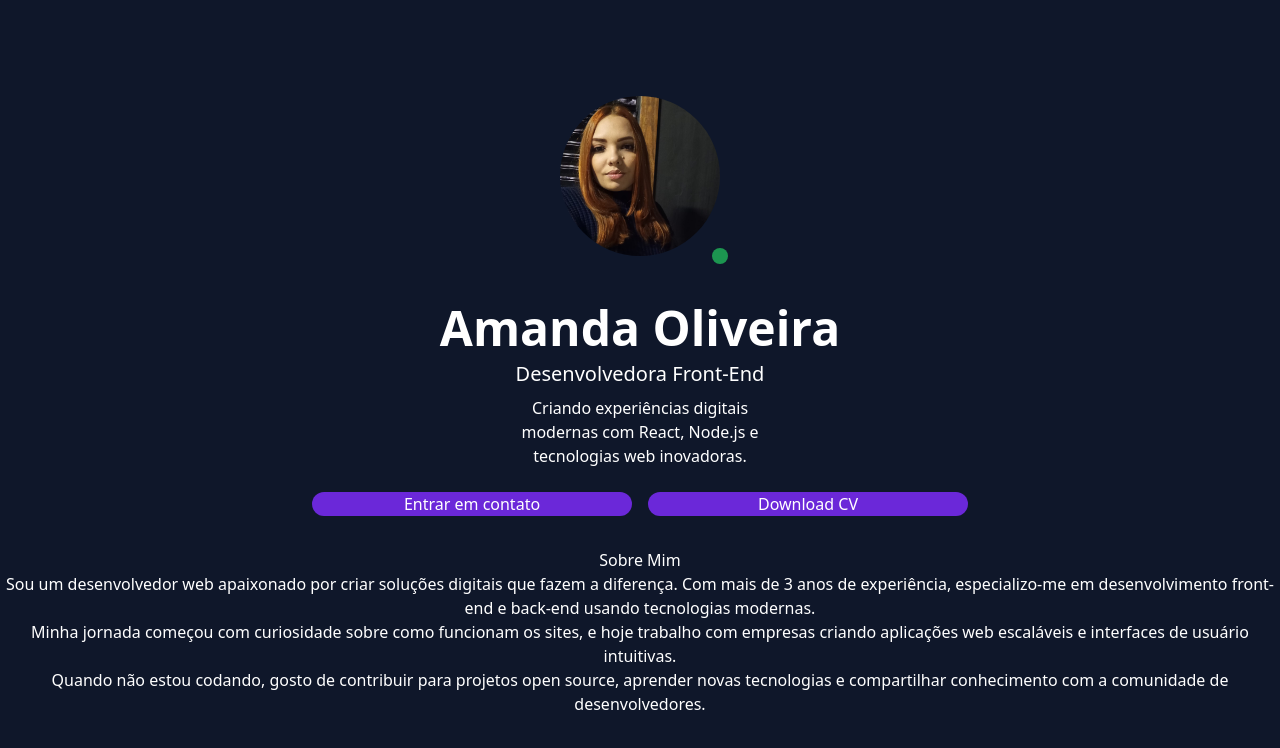
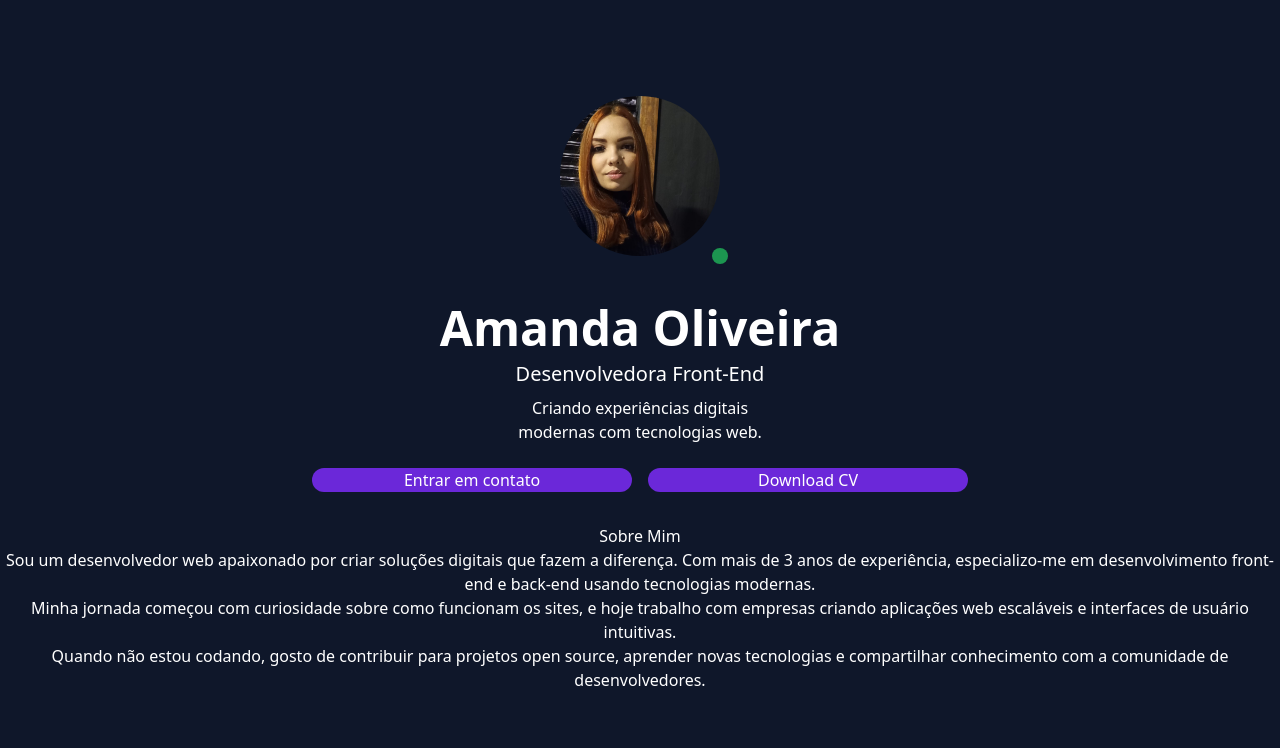
Before and after one commit to amandap10/portifolio, a React (Vite) app: page / in a window 1280 px wide. Shown: the top 748 px of the page. Built offline with nearby package versions, Linux system fonts and the light colour scheme.

Commit message:
feat: adding features

```diff
--- a/src/Components/Header.tsx
+++ b/src/Components/Header.tsx
@@ -27,7 +27,7 @@ function Header() {
             Desenvolvedora Front-End
           </p>
           <p className='text-sm md:text-base text-muded-foreground text-center w-72 mt-2 max-w-md mx-auto'>
-            Criando experiências digitais modernas com React, Node.js e tecnologias web inovadoras.
+            Criando experiências digitais modernas com tecnologias web.
           </p>
         </div>
 
```
